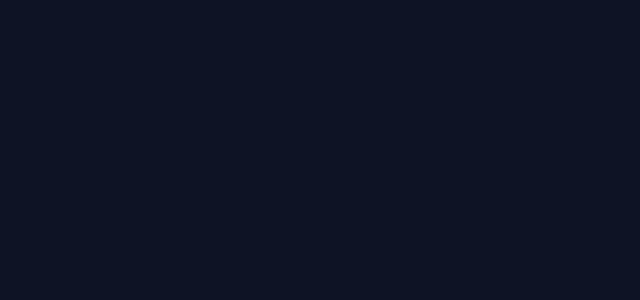
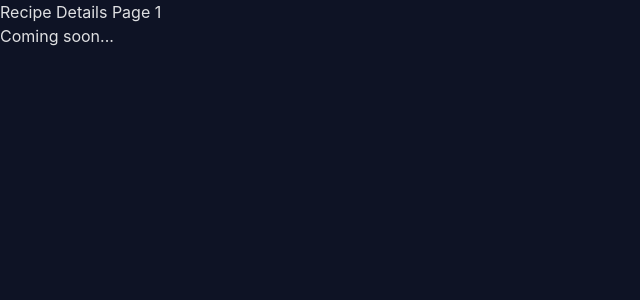
Before and after one commit to nacho1520/HomeChef, a React (Vite) app: page /recipe/1 in a window 1280 px wide. Before the commit this address had no page. Shown: the top 300 px of the page, without its empty margins (0-640 px from the left). Built offline with nearby package versions, Linux system fonts and the light colour scheme.

Commit message:
add navigation to recipe-details page

```diff
--- a/src/App.jsx
+++ b/src/App.jsx
@@ -10,7 +10,7 @@ const App = () => {
     <>
       <Routes>
         <Route path="/" element={ <Home /> } />
-        <Route path="/recipe" element={ <RecipeDetails /> } />
+        <Route path="/recipe/:recipeId" element={ <RecipeDetails /> } />
       </Routes>
     </>
   );
--- a/src/components/RecipeCard.jsx
+++ b/src/components/RecipeCard.jsx
@@ -1,6 +1,9 @@
-const RecipeCard = ({ title, image }) => {
+const RecipeCard = ({ title, image, ...props }) => {
     return(
-        <div className="w-64 h-56 p-3 bg-[#394150] rounded-xl">
+        <div
+            className="w-64 h-56 p-3 bg-[#394150] rounded-xl cursor-pointer"
+            { ...props }
+        >
             <img
                 src={ image }
                 className="w-full h-3/4 object-cover mb-3 rounded-lg"
--- a/src/components/RecipeList.jsx
+++ b/src/components/RecipeList.jsx
@@ -1,6 +1,15 @@
+import { useNavigate } from "react-router-dom";
+
+
 import RecipeCard from "./RecipeCard";
 
 const RecipeList = ({ recipes }) => {
+    const navigate = useNavigate();
+
+    const handleClick = (recipeId) => {
+        navigate(`/recipe/${ recipeId }`);
+    };
+
     return(
         <div className="grid grid-cols-3 gap-3 w-2/3">
             { recipes.length !== 0 && recipes.map((recipe) => (
@@ -8,6 +17,7 @@ const RecipeList = ({ recipes }) => {
                         key={ recipe.idMeal }
                         title={ recipe.strMeal }
                         image={ recipe.strMealThumb }
+                        onClick={ () => handleClick(recipe.idMeal) }
                     />
                 ))
             }
--- a/src/pages/RecipeDetails.jsx
+++ b/src/pages/RecipeDetails.jsx
@@ -1,7 +1,11 @@
+import { useEffect } from "react";
+import { useParams } from "react-router-dom";
+
 const RecipeDetails = () => {
+    const { recipeId } = useParams();
     return(
         <>
-            <h1>Recipe Details Page</h1>
+            <h1>Recipe Details Page { recipeId }</h1>
             <h2>Coming soon...</h2>
         </>
     );
```
